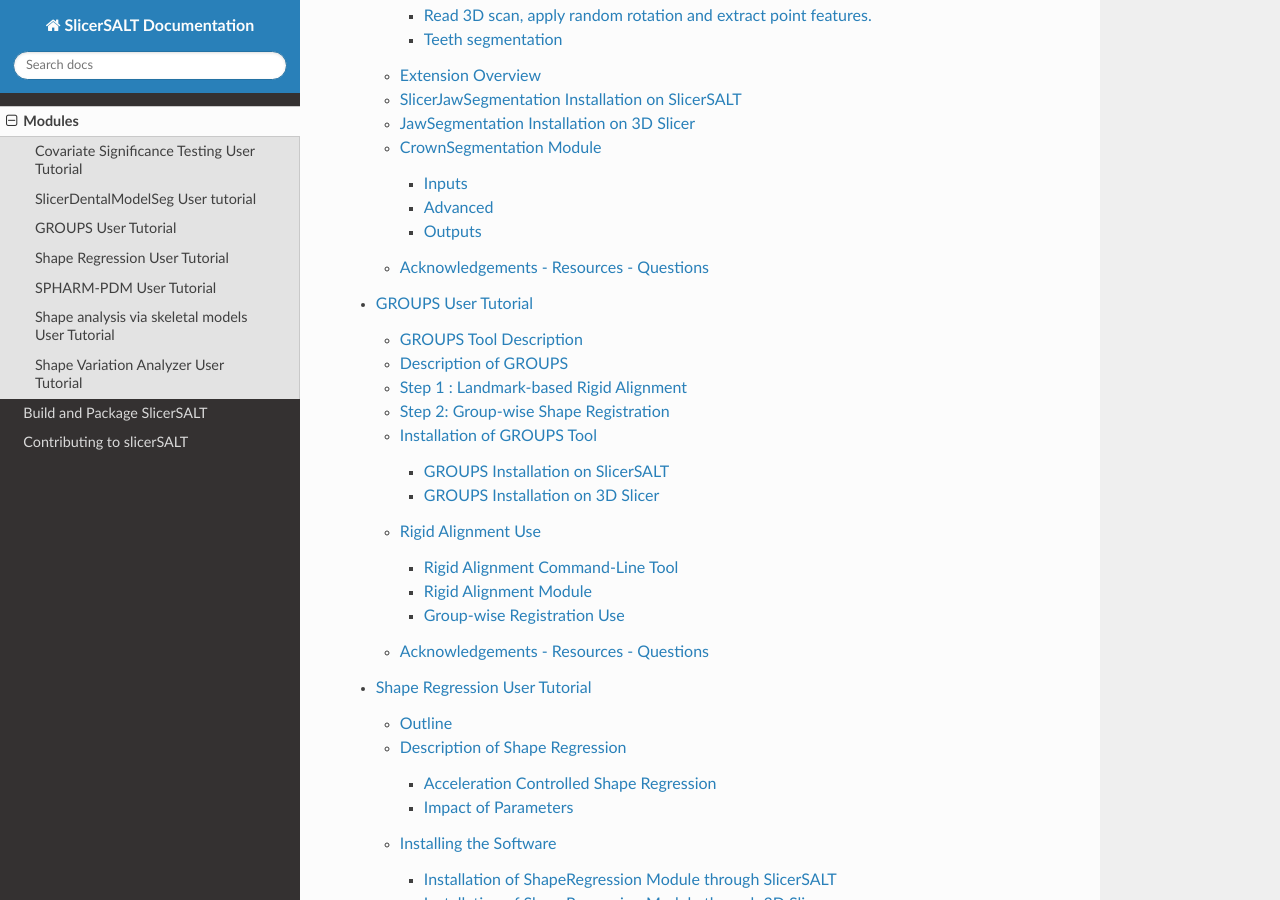
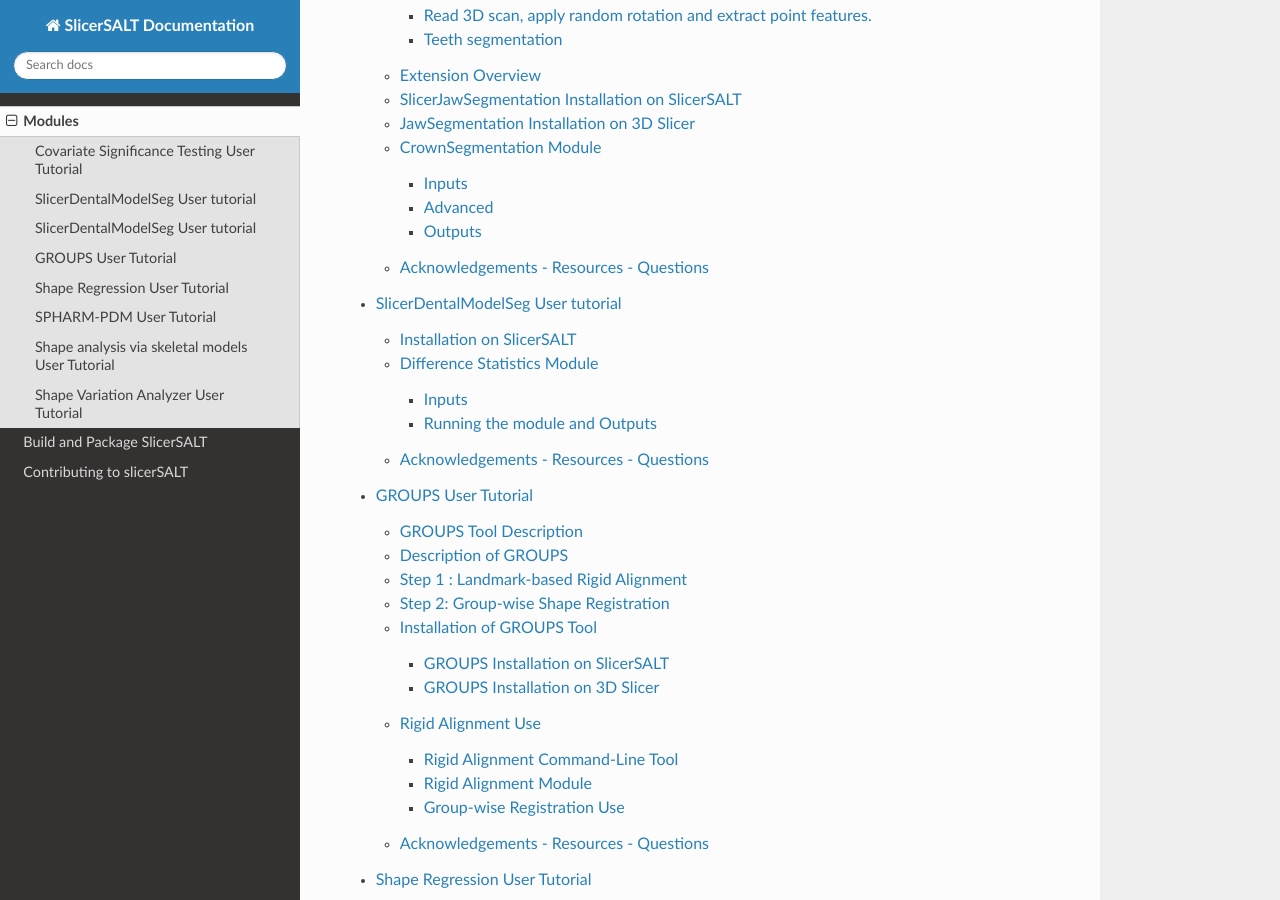
Before and after one commit to Kitware/SlicerSALT, a Sphinx documentation site: the page built from Docs/modules.md, in a window 1280 px wide and 900 px high, scrolled down 636 px. Built offline with Sphinx 7.4.7 and the Read the Docs theme 3.1.0, drawn with Linux system fonts in a browser that asks for light colours; part of the change alters nothing that is shown.

Commit message:
DOC: Add documentation for DifferenceStatistics module

```diff
--- a/Docs/modules.md
+++ b/Docs/modules.md
@@ -6,6 +6,7 @@ SlicerSALT is a collection of 3D Slicer modules focused on various shape analysi
 
 modules/CovarianceTesting
 modules/DentalModelSeg
+modules/DifferenceStatistics
 modules/GROUPS
 modules/Regression
 modules/SPHARM-PDM
--- /dev/null
+++ b/Docs/modules/DifferenceStatistics.md
@@ -0,0 +1,86 @@
+# SlicerDentalModelSeg User tutorial
+
+Authors: Kedar Madi, Beatriz Paniagua, Jared Vicory
+
+Collaborators:
+
+![](img/SlicerSALT-DifferenceStatistics-Tutorial_0.jpg)
+
+![](img/SlicerSALT-SPHARM-PDM-Tutorial_2.png)
+
+This module allows for the computation of correlation between how shapes change between two time points and various covariates. It does this by first computing point-to-point changes between the two given timepoints, then automatically running the [Covariate Significance Testing](CovarianceTesting.md) module on the results. Computed p-values at each point on the mesh are mapped onto a given template for visualization.
+
+## Installation on SlicerSALT
+
+Download the SlicerSALT packages for your respective operating system from the   _[SlicerSALT website ](http://salt.slicer.org)_  and install it\.   The module   will be ready to use then\.
+
+![](img/SlicerSALT-DifferenceStatistics-Tutorial_2.png)
+
+![](img/SlicerSALT-DifferenceStatistics-Tutorial_3.png)
+
+## Difference Statistics Module
+
+The module can be found in the SlicerSALT menu under `Shape Analysis` -> `Statistics on Object Differences`
+
+![](img/SlicerSALT-DifferenceStatistics-Tutorial_4.png)
+
+### Inputs
+
+There are three required inputs:
+
+![](img/SlicerSALT-DifferenceStatistics-Tutorial_5.png)
+
+
+- Input CSV file
+  - A CSV file where:
+    - The first two columns, `Timepoint 1` and `Timepoint 2`, are paths to the pairs of meshes between which differences will be computed. All meshes must have the same number of points and be in correspondence (i.e., point 1 in each mesh should correspond to roughly the same anatomical location)
+    - All following columns describe covariates which will be compared with the computed differences to determine if there is correlation. These covariates can be continuous or categorical.
+  - An example is shown below
+- Template Mesh
+  - This is the mesh onto which p-values will be mapped for visualization purposes
+  - This is typically a sample object from the population and should have the same number of points/correspondence as the input files (and can be one of the input files)
+  - The choice of template will not effect computation
+- Output Directory
+  - The directory where output files will be stored. Outputs will include
+    - Computed pairwise differences between timepoints
+    - The various outputs from the [Covariate Significance Testing](CovarianceTesting.md) module
+
+Example Input CSV file:
+
+![](img/SlicerSALT-DifferenceStatistics-Tutorial_6.png)
+
+### Running the module and Outputs
+
+Once the inputs are set, click the `Apply` button to begin computation. First, the meshes will be loaded and differences will be computed. Depending on the number of input files, this could take several minutes.
+
+![](img/SlicerSALT-DifferenceStatistics-Tutorial_7.png)
+
+Then, SlicerSALT will switch to the [Covariate Significance Testing](CovarianceTesting.md) module, with the inputs set automatically, to begin computing correlations.
+
+![](img/SlicerSALT-DifferenceStatistics-Tutorial_8.png)
+
+When this is finished, SlicerSALT will change to the Shape Population Viewer module which can be used to view the p-value maps for each input covariate. The data used to color the mesh can be set under `ColorMap and Vectors` -> `Attribute` on the bottom tab.
+
+![](img/SlicerSALT-DifferenceStatistics-Tutorial_9.png)
+
+The file with the mapped p-values is saved to out.vtk in the specified output folder.
+
+## Acknowledgements \- Resources \- Questions
+
+
+
+<ul>
+  <li>The method described here was developed by Kedar Madi during his dissertation at Wake Forest with guidance from Beatriz Paniagua. It was adapted for SlicerSALT by Jared Vicory.</li>
+  <li>Github repositories:</li>
+      <ul>
+            <li><a href="https://github.com/slicersalt/DifferenceStatistics">DifferenceStatistics</a></li>
+            <li><a href="https://salt.slicer.org">SlicerSALT</a></li>
+            <li><a href="https://github.com/Slicer/Slicer">3D Slicer</a></li>
+      </ul>
+  <li>Forums:</li>
+      <ul>
+            <li><a href="https://discourse.slicer.org/t/about-the-slicersalt-category/47">SlicerSALT</a></li>
+            <li><a href="https://discourse.slicer.org/">3D Slicer</a></li>
+      </ul>
+  <li>For other remarks or questions, please email: beatriz.paniagua@kitware.com</li>
+</ul>
```
Also changed, not shown: Docs/modules/img/SlicerSALT-DifferenceStatistics-Tutorial_0.jpg (added), Docs/modules/img/SlicerSALT-DifferenceStatistics-Tutorial_2.png (added), Docs/modules/img/SlicerSALT-DifferenceStatistics-Tutorial_3.png (added), Docs/modules/img/SlicerSALT-DifferenceStatistics-Tutorial_4.png (added), Docs/modules/img/SlicerSALT-DifferenceStatistics-Tutorial_5.png (added), Docs/modules/img/SlicerSALT-DifferenceStatistics-Tutorial_6.png (added), Docs/modules/img/SlicerSALT-DifferenceStatistics-Tutorial_7.png (added), Docs/modules/img/SlicerSALT-DifferenceStatistics-Tutorial_8.png (added), Docs/modules/img/SlicerSALT-DifferenceStatistics-Tutorial_9.png (added).
